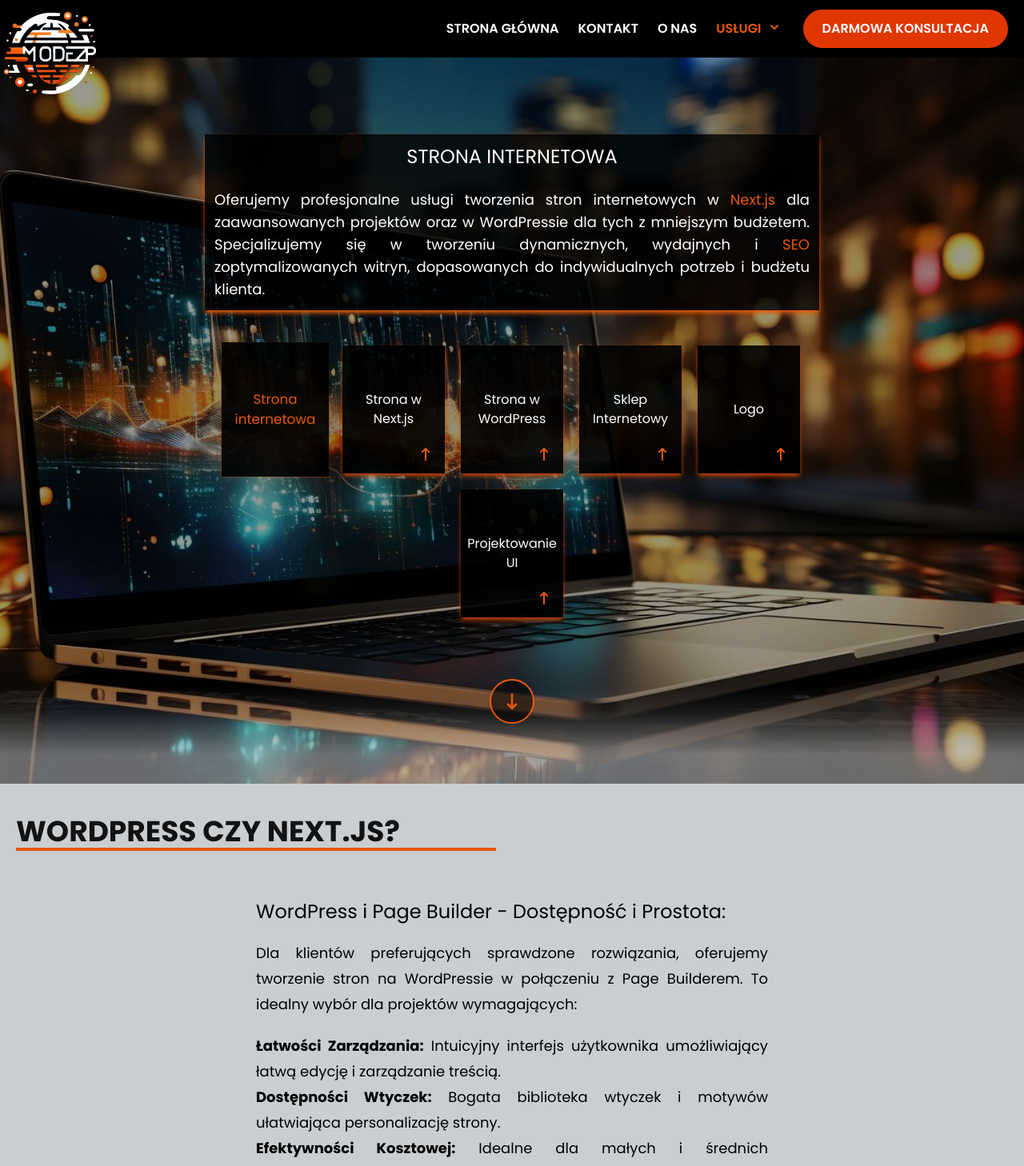
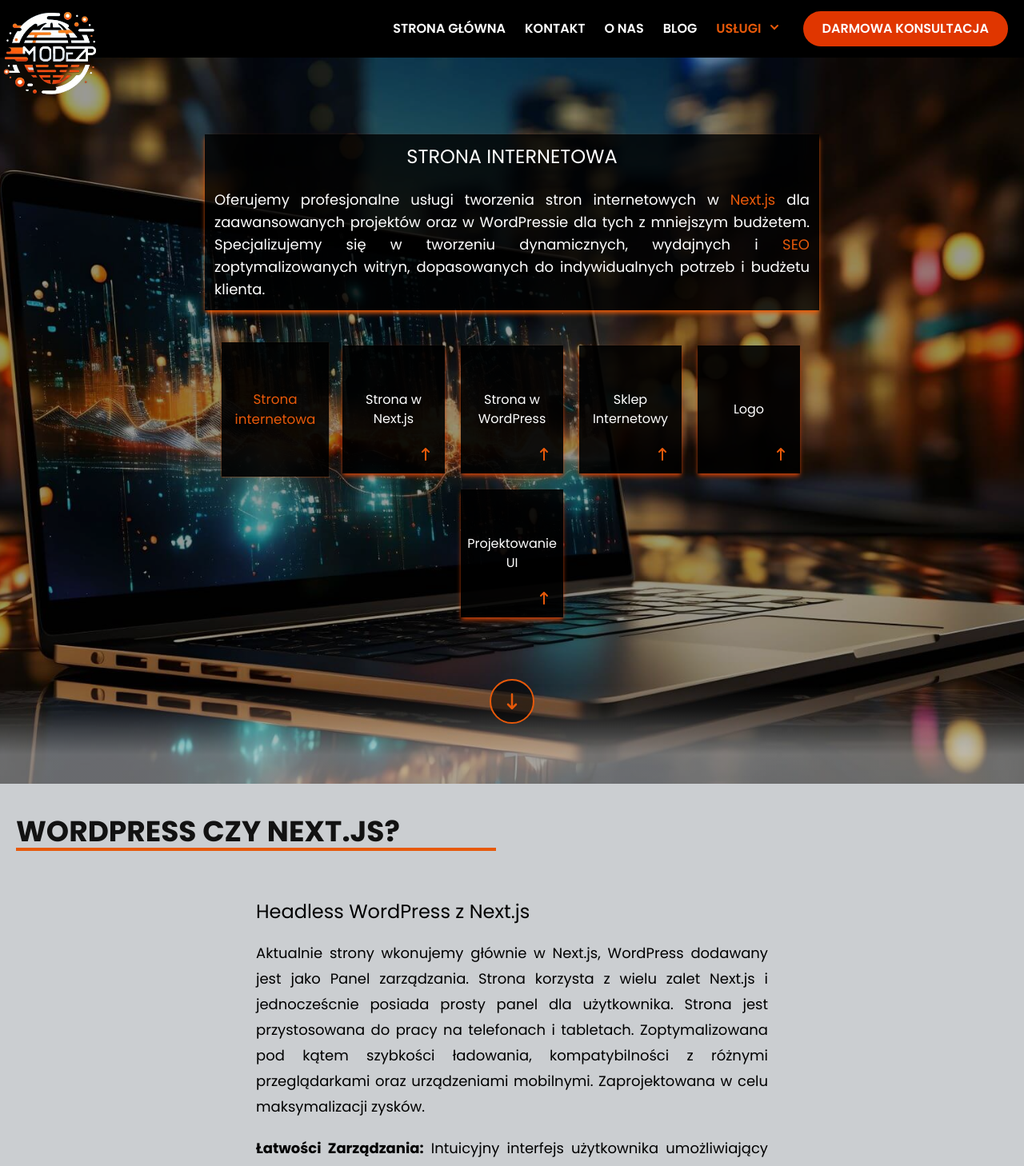
Before and after one commit to Desparion7/Modezp, a Next.js app: page /uslugi/strona-internetowa in a window 1280 px wide. Shown: the top 1458 px of the page at 80% size. Built offline with nearby package versions, Linux system fonts and the light colour scheme.

Commit message:
repair reponsive problem

```diff
--- a/src/app/components/intro.tsx
+++ b/src/app/components/intro.tsx
@@ -16,11 +16,12 @@ const Intro = ({}) => {
 	return (
 		<section className='bg-black relative flex justify-center items-center w-[100%] min-h-[85vh] sm:min-h-[91vh] bg-opacity-40'>
 			<ParticlesContainer />
-			<div>
+			<div className=''>
 				<Image
 					src='/background.JPG'
 					alt='backgorund'
-					sizes='100vw'
+					sizes='100vh'
+					quality={80}
 					fill
 					priority
 					className='hidden sm:inline object-cover z-[-3] '
@@ -31,7 +32,7 @@ const Intro = ({}) => {
 					sizes='100vw'
 					fill
 					priority
-					className='sm:hidden  z-[-3] '
+					className='sm:hidden z-[-3] '
 				/>
 			</div>
 			<div className='relative top-[-9vh] flex flex-col justify-center md:items-center h-[100%] w-[100%]'>
--- a/src/app/components/portfolio-project.tsx
+++ b/src/app/components/portfolio-project.tsx
@@ -4,6 +4,7 @@ import Image from 'next/image';
 
 type PortfolioProjectPropsType = {
 	side: string;
+	link: string;
 	backgroundColor: string;
 	src: string;
 	alt: string;
@@ -16,6 +17,7 @@ type PortfolioProjectPropsType = {
 
 const PortfolioProject = ({
 	side,
+	link,
 	backgroundColor,
 	src,
 	alt,
@@ -48,6 +50,11 @@ const PortfolioProject = ({
 							once: true,
 						}}
 					>
+						<a
+							href={link}
+							target='_blank'
+							rel='noopener noreferrer'
+						>
 							<Image
 								src={src}
 								alt={alt}
@@ -56,6 +63,7 @@ const PortfolioProject = ({
 								priority
 								sizes='100vw'
 							/>
+						</a>
 					</motion.div>
 					<motion.div
 						className={`flex flex-col mx-auto sm:gap-5 justify-center p-2 sm:p-10 mb-10 lg:w-[50%] ${textColor}`}
@@ -97,6 +105,11 @@ const PortfolioProject = ({
 							scale: scaleProgess,
 						}}
 					>
+						<a
+							href={link}
+							target='_blank'
+							rel='noopener noreferrer'
+						>
 							<Image
 								src={src}
 								alt={alt}
@@ -105,6 +118,7 @@ const PortfolioProject = ({
 								priority
 								sizes='100vw'
 							/>
+						</a>
 					</motion.div>
 				</div>
 			)}
--- a/src/app/components/portfolio.tsx
+++ b/src/app/components/portfolio.tsx
@@ -14,10 +14,11 @@ const Portfolio = () => {
 			<div className='flex flex-wrap justify-between px-5 '>
 				<PortfolioProject
 					side={'right'}
+					link={'https://osk-neocar.pl/'}
 					backgroundColor={'bg-transparent'}
 					textColor={'text-black'}
 					src='/portfolio2.jpg'
-					alt='logo warsztatu'
+					alt='strone Neocar'
 					width={954}
 					height={591}
 					title={
@@ -29,6 +30,7 @@ const Portfolio = () => {
 				/>
 				<PortfolioProject
 					side={'left'}
+					link={'http://www.adrianpruchnik.pl/'}
 					backgroundColor={'bg-transparent'}
 					textColor={'text-black'}
 					src='/portfolio3.jpg'
@@ -40,6 +42,7 @@ const Portfolio = () => {
 				/>
 				<PortfolioProject
 					side={'right'}
+					link={'https://pomocdrogowaorly.000webhostapp.com/'}
 					backgroundColor={'bg-transparent'}
 					textColor={'text-black'}
 					src='/portfolio1.jpg'
--- a/src/app/components/services.tsx
+++ b/src/app/components/services.tsx
@@ -32,7 +32,7 @@ export default function Services() {
 
 	return (
 		<section
-			className={`relative container mx-auto flex justify-center items-center w-[100%] xl:h-[65vh] py-10 sm:px-5 text-black`}
+			className={`relative container mx-auto flex justify-center items-center w-[100%] xl:h-[65vh] py-10 sm:px-5 text-black min-h-[600px]`}
 			id='second-section'
 		>
 			<div className=' flex flex-col xl:flex-row gap-5 xl:gap-10 xl:h-[100%]'>
@@ -79,7 +79,7 @@ export default function Services() {
 									</p>
 									<p className='text-main-color text-center text-2xl mt-2 xl:mt-5'>
 										{data.loading
-											? '....'
+											? 'Strona już od 1000 zł'
 											: `Strona już od ${data?.priceData[0].acf.cena} zł`}
 									</p>
 									<div className='flex justify-end gap-2 xl:absolute bottom-8 right-8'>
--- a/src/app/uslugi/strona-internetowa/page.tsx
+++ b/src/app/uslugi/strona-internetowa/page.tsx
@@ -92,13 +92,18 @@ const WordPress = () => {
 				<div className='mx-5 text-md xl:mx-80 xl:text-lg'>
 					<div className='mt-10'>
 						<h2 className='text-xl sm:text-2xl pb-5'>
-							WordPress i Page Builder - Dostępność i Prostota:
+							Headless WordPress z Next.js
 						</h2>
 						<p className='pb-5 leading-8 text-justify'>
-							Dla klientów preferujących sprawdzone rozwiązania,
-							oferujemy tworzenie stron na WordPressie w
-							połączeniu z Page Builderem. To idealny wybór dla
-							projektów wymagających:
+							Aktualnie strony wkonujemy głównie w Next.js,
+							WordPress dodawany jest jako Panel zarządzania.
+							Strona korzysta z wielu zalet Next.js i
+							jednocześcnie posiada prosty panel dla użytkownika.
+							Strona jest przystosowana do pracy na telefonach i
+							tabletach. Zoptymalizowana pod kątem szybkości
+							ładowania, kompatybilności z różnymi przeglądarkami
+							oraz urządzeniami mobilnymi. Zaprojektowana w celu
+							maksymalizacji zysków.
 						</p>
 						<p className='leading-8 text-justify'>
 							<span className='font-bold'>
@@ -111,10 +116,9 @@ const WordPress = () => {
 						<p className='leading-8 text-justify'>
 							<span className='font-bold'>
 								{' '}
-								Dostępności Wtyczek:
+								Zaawansowana strona w atrakcyjnej cenie:
 							</span>{' '}
-							Bogata biblioteka wtyczek i motywów ułatwiająca
-							personalizację strony.
+							Niewiele firm świadczy pisanie tak zaawansowanych stron w tak niskiej cenie. Cena żależna jest od skompilkowania projektu. Dlatego zachęcamy do kontaktu i darmowej wyceny.
 						</p>
 						<p className='pb-5 leading-8 text-justify'>
 							<span className='font-bold'>
--- a/src/components/header.tsx
+++ b/src/components/header.tsx
@@ -148,6 +148,25 @@ const Header = () => {
 										delay: 0.05 * 4,
 									},
 								}}
+								className={cn(
+									`lg:text-md hover:text-main-color transition-colors`,
+									{
+										'text-main-color': url === '/blog',
+									}
+								)}
+							>
+								<Link href='/blog'>Blog</Link>
+							</motion.li>
+							<motion.li
+								variants={fadeInAnimationVariants}
+								initial={{ opacity: 0, y: -50 }}
+								animate={{
+									opacity: 1,
+									y: 0,
+									transition: {
+										delay: 0.05 * 5,
+									},
+								}}
 								onMouseLeave={() => setServicesVisible(false)}
 							>
 								<div
@@ -215,7 +234,7 @@ const Header = () => {
 									opacity: 1,
 									y: 0,
 									transition: {
-										delay: 0.05 * 5,
+										delay: 0.05 * 6,
 									},
 								}}
 							>
@@ -226,7 +245,7 @@ const Header = () => {
 											scale: 1.05,
 											transition: { duration: 0.1 },
 										}}
-										className='bg-button-background text-white  py-3 px-6 rounded-3xl  hover:bg-button-background-hover transition-all uppercase'
+										className='bg-button-background text-white  py-2.5 px-6 rounded-3xl  hover:bg-button-background-hover transition-all uppercase'
 									>
 										Darmowa konsultacja
 									</motion.button>
--- a/src/lib/contact-form.ts
+++ b/src/lib/contact-form.ts
@@ -14,6 +14,7 @@ export const sendFormData = async (data: FormData, url: string) => {
 	for (const [key, value] of Object.entries(data)) {
 		formBody.append(key, value.toString());
 	}
+	formBody.append('_wpcf7_unit_tag', '_wpcf7_unit_tag');
 	try {
 		const response = await fetch(url, {
 			method: 'POST',
--- a/src/lib/links.ts
+++ b/src/lib/links.ts
@@ -34,6 +34,10 @@ export const linksMobile = [
 		hash: '/o-nas',
 	},
 	{
+		name: 'Blog',
+		hash: '/blog',
+	},
+	{
 		name: 'Strony internetowe',
 		hash: '/uslugi/strona-internetowa/next-js',
 	},
--- a/src/ui/menu-toggle-button.tsx
+++ b/src/ui/menu-toggle-button.tsx
@@ -18,7 +18,7 @@ const MenuToggleButton = ({ toggle, isMenuVisible }: MenuToggleButtonProps) => {
 		>
 			<svg width='30' height='30' viewBox='0 0 33 33'>
 				<Path
-				d='M 2 9.5 L 30 9.5'
+					d='M 2 9.5 L 30 9.5'
 					variants={{
 						closed: { d: 'M 2 9.5 L 30 9.5' },
 						open: { d: 'M 3 25.5 L 30 2.5' },
@@ -37,6 +37,7 @@ const MenuToggleButton = ({ toggle, isMenuVisible }: MenuToggleButtonProps) => {
 					transition={{ duration: 0.1 }}
 				/>
 				<Path
+					d='M 2 9.5 L 30 9.5'
 					variants={{
 						closed: { d: 'M 2 23.5 L 30 23.5' },
 						open: { d: 'M 3 2.5 L 30 25.346' },
--- a/src/ui/scroll-down-btn.tsx
+++ b/src/ui/scroll-down-btn.tsx
@@ -19,7 +19,7 @@ const ScrollDownBtn = () => {
 		>
 			<motion.button
 				aria-label='scroll-down'
-				className='bg-black bg-opacity-55 p-2 sm:p-3 lg:p-4 mb-10 sm:mb-6 rounded-[50%] border-2 border-main-color '
+				className='bg-black bg-opacity-55 p-2 sm:p-3 lg:p-4 mb-14 sm:mb-6 rounded-[50%] border-2 border-main-color '
 				initial={{ scale: 0 }}
 				animate={{ scale: 1 }}
 				whileHover={{
```
Lines whose indentation alone changed are shown as unchanged.
